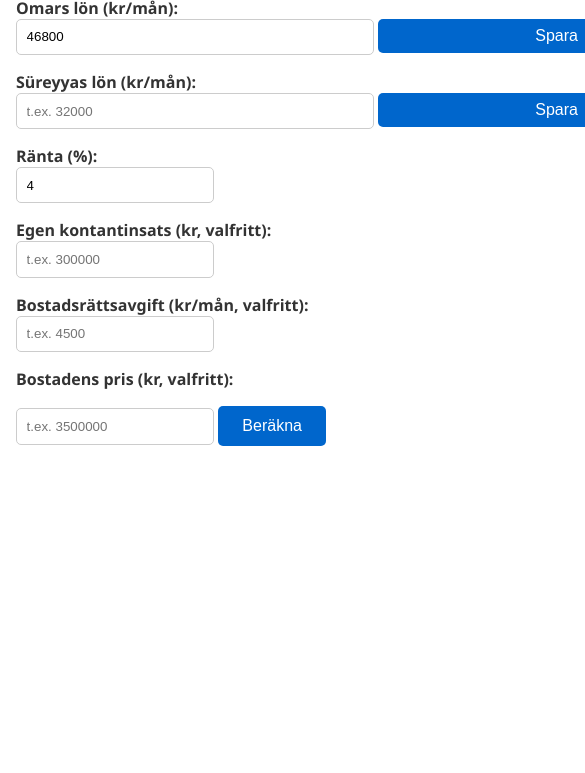
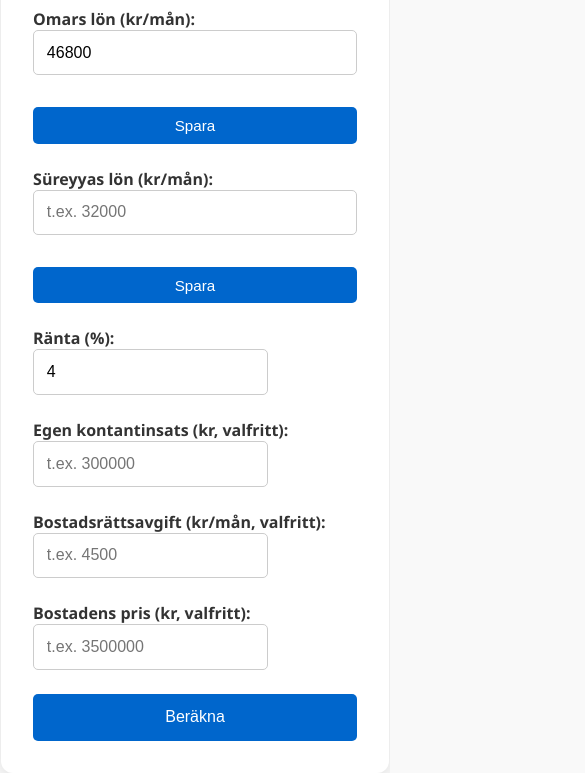
Before and after one commit to omar93/hus, a website: page public/index.html in a window 390 px wide. Shown: the part 105-878 px from the top of the page, 585 px wide, since content can reach past the window. Before the commit the page ends 844 px from the top, so only its background shows below. Drawn offline with Linux system fonts and the light colour scheme.

Commit message:
updated for mobile first

```diff
--- a/public/index.html
+++ b/public/index.html
@@ -3,6 +3,7 @@
 <head>
   <meta charset="UTF-8">
   <title>Bostadslånekalkylator</title>
+  <meta name="viewport" content="width=device-width, initial-scale=1.0">
   <style>
     :root {
       --primary: #0066cc;
@@ -14,69 +15,94 @@
       --success: #388e3c;
     }
 
+    html, body {
+      height: 100%;
+      margin: 0;
+      padding: 0;
+    }
+
     body {
+      display: flex;
+      justify-content: center;
+      align-items: center;
+      background: var(--light-bg);
       font-family: "Segoe UI", sans-serif;
+      color: #333;
+      padding: 1rem;
+    }
+
+    main {
+      background: white;
       max-width: 700px;
-      margin: auto;
+      width: 100%;
       padding: 2rem;
-      background: white;
-      color: #333;
+      border-radius: 12px;
+      box-shadow: 0 4px 16px rgba(0, 0, 0, 0.1);
     }
 
     h1 {
       color: var(--primary);
+      font-size: 1.8rem;
+      margin-bottom: 1.5rem;
+      text-align: center;
+    }
+
+    label {
+      font-weight: 600;
+      margin-top: 1.5rem;
+      display: block;
+      font-size: 1rem;
     }
 
     .field-group {
       display: flex;
-      align-items: center;
+      flex-direction: column;
       gap: 0.5rem;
-      position: relative;
-    }
-
-    label {
-      font-weight: 600;
-      margin-top: 1rem;
-      display: block;
+      margin-bottom: 1rem;
     }
 
     input[type="number"] {
-      flex: 1;
-      padding: 0.6rem;
+      padding: 0.8rem;
+      font-size: 1rem;
       border: 1px solid var(--border);
       border-radius: 5px;
       box-sizing: border-box;
     }
 
     .save-btn {
-      padding: 0.5rem 0.7rem;
-      border: none;
+      padding: 0.6rem 1rem;
+      font-size: 0.95rem;
       background: var(--primary);
       color: white;
+      border: none;
       border-radius: 5px;
       cursor: pointer;
-      margin-top: 0px;
-      position: absolute;
-      margin-left: 101%;
+      align-self: flex-start;
     }
 
     button {
       background-color: var(--primary);
       color: white;
       border: none;
-      padding: 0.7rem 1.5rem;
+      padding: 0.9rem 1.5rem;
       font-size: 1rem;
       cursor: pointer;
       border-radius: 5px;
-      margin-top: 1rem;
+      margin-top: 1.5rem;
+      width: 100%;
     }
 
     .result {
-      margin-top: 1rem;
+      margin-top: 2rem;
       background: var(--light-bg);
       padding: 1.5rem;
       border-radius: 10px;
       border: 1px solid var(--border);
+    }
+
+    .info-group {
+      margin-bottom: 1rem;
+      line-height: 1.6;
     }
 
     .badge {
@@ -93,27 +119,24 @@
     .warning { background: var(--warning); }
     .success { background: var(--success); }
 
-    .info-group {
-      margin-bottom: 1rem;
-    }
-
-    @media (max-width: 600px) {
-      body {
-        padding: 1rem;
-      }
-
+    @media (min-width: 600px) {
       .field-group {
-        flex-direction: column;
-        align-items: stretch;
+        flex-direction: row;
+        align-items: center;
       }
 
       .save-btn {
-        width: 100%;
+        margin-left: 1rem;
+      }
+
+      button {
+        width: auto;
       }
     }
   </style>
 </head>
 <body>
+  <main>
     <h1>Bostadslånekalkylator</h1>
 
     <label for="income1">Omars lön (kr/mån):</label>
@@ -172,6 +195,7 @@
         <strong>Total månadskostnad:</strong> <span id="totalMonthly"></span> kr
       </div>
     </div>
+  </main>
 
   <script>
     function formatKr(value) {
@@ -254,7 +278,6 @@
       document.getElementById('result').style.display = 'block';
     }
 
-    // Ladda sparade värden vid start
     window.onload = loadSavedValues;
   </script>
 </body>
```
Lines whose indentation alone changed are shown as unchanged.
